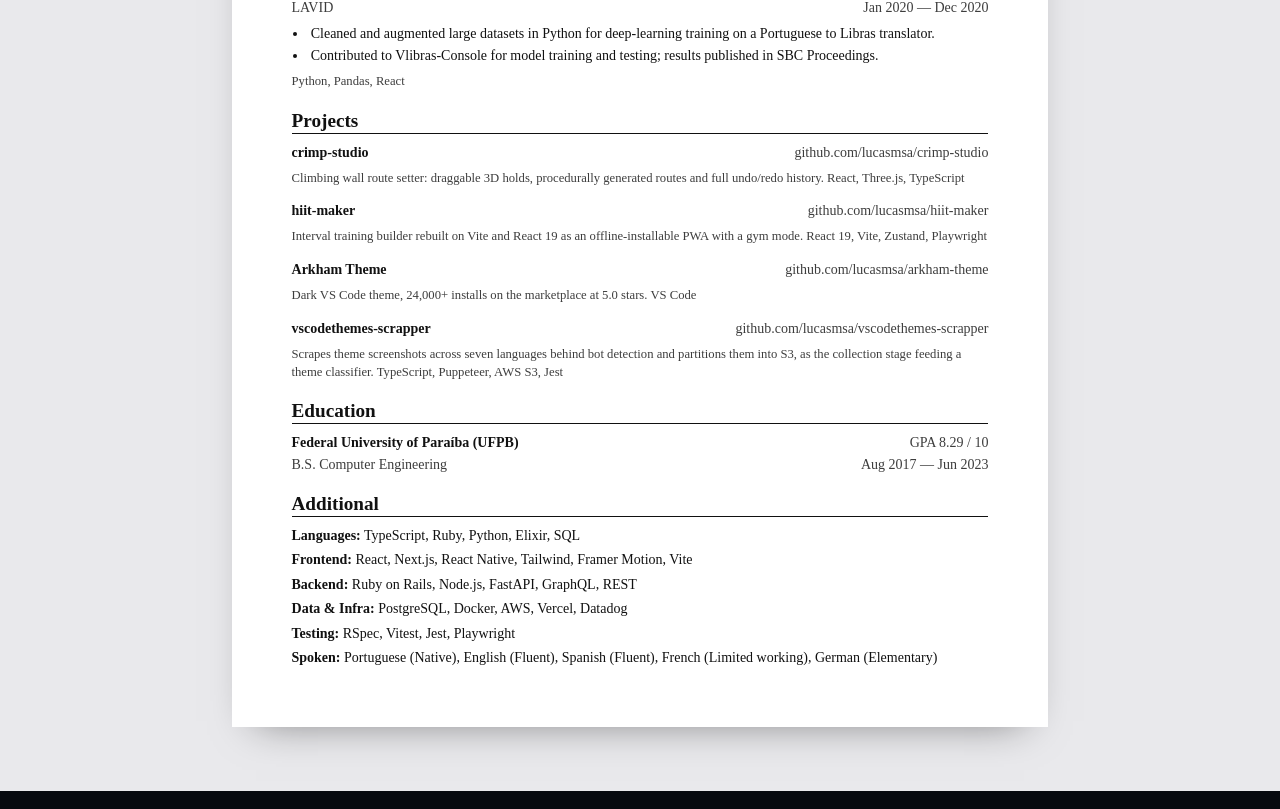
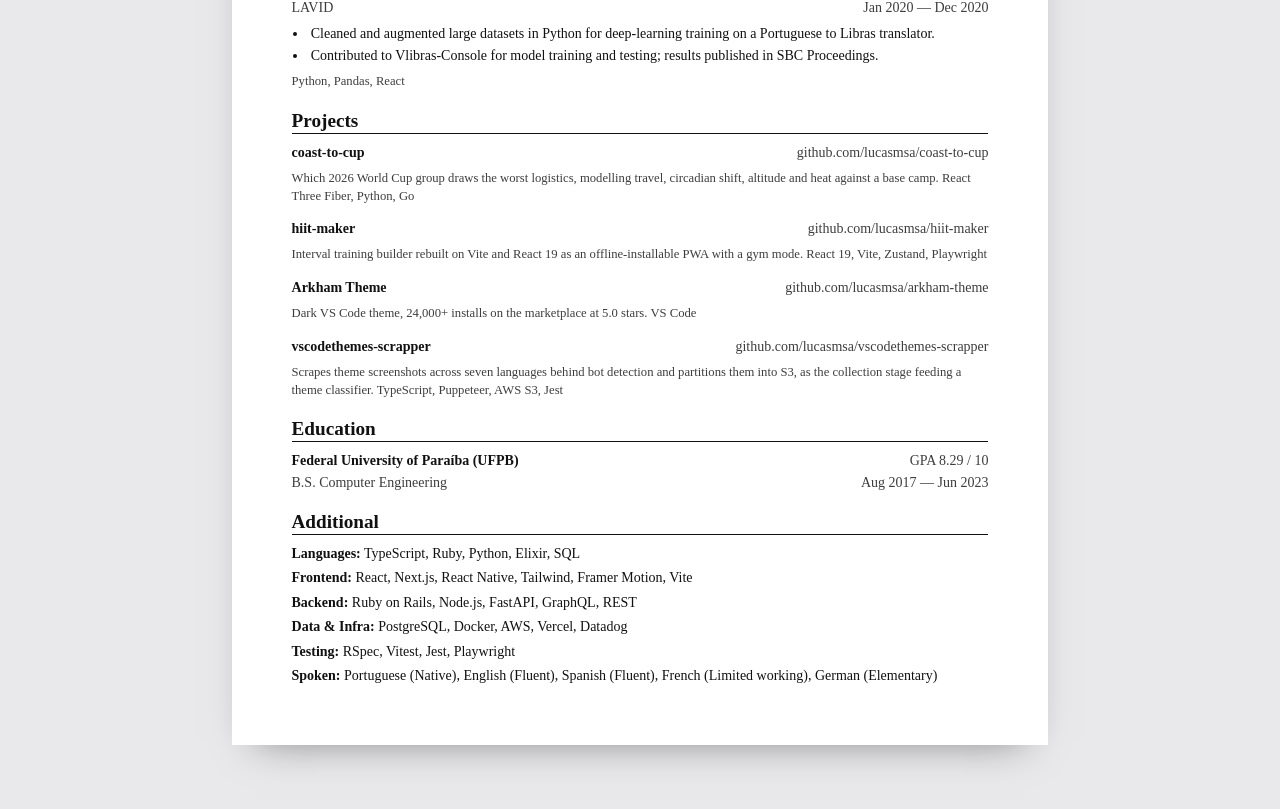
Before and after one commit to lucasmsa/lucasmsa.com, a Next.js app: page /en/resume in a window 1280 px wide. Shown: the part 1093-1902 px from the top of the page. Built offline with nearby package versions, Linux system fonts and the light colour scheme.

Commit message:
Put coast-to-cup on the resume in place of crimp-studio

```diff
--- a/src/content/resume.ts
+++ b/src/content/resume.ts
@@ -164,11 +164,11 @@ export const roles: Role[] = [
 
 export const projects: Project[] = [
   {
-    name: "crimp-studio",
+    name: "coast-to-cup",
     tagline:
-      "Climbing wall route setter: draggable 3D holds, procedurally generated routes and full undo/redo history",
-    stack: ["React", "Three.js", "TypeScript"],
-    url: "github.com/lucasmsa/crimp-studio",
+      "Which 2026 World Cup group draws the worst logistics, modelling travel, circadian shift, altitude and heat against a base camp",
+    stack: ["React Three Fiber", "Python", "Go"],
+    url: "github.com/lucasmsa/coast-to-cup",
   },
   {
     name: "hiit-maker",
```
Also changed, not shown: 1 other file (tests, documents, lock files or other folders).
